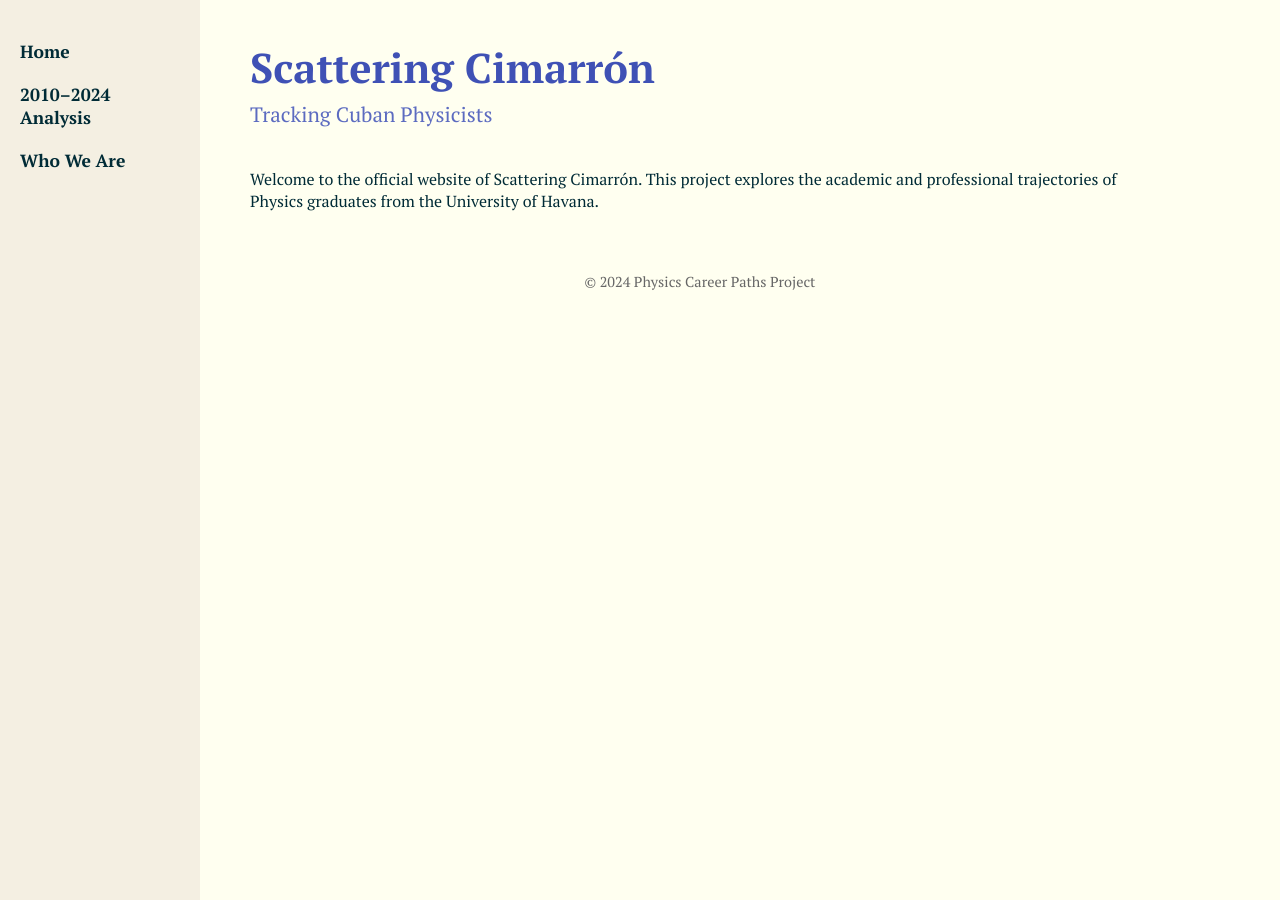
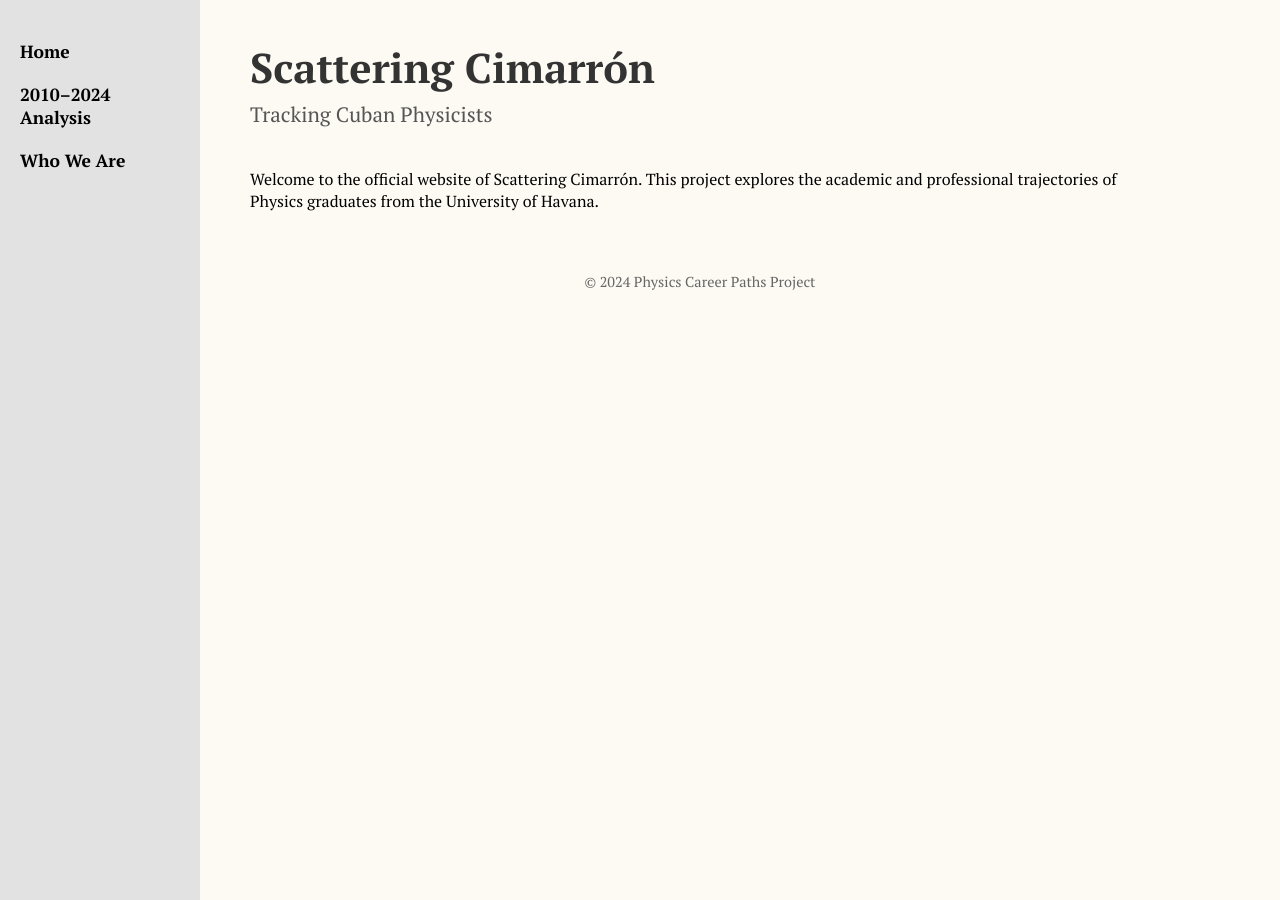
Before and after one commit to Gretica/Tracking_Cuban_Physicists, a Jekyll site: the page built from index.md, in a window 1280 px wide. Built offline with Jekyll 4.4.1, drawn with Linux system fonts in a browser that asks for light colours.

Commit message:
Update default.html

```diff
--- a/_layouts/default.html
+++ b/_layouts/default.html
@@ -7,8 +7,8 @@
   <link href="https://fonts.googleapis.com/css2?family=PT+Serif:wght@400;700&display=swap" rel="stylesheet">
   <style>
     body {
-      background-color: #fffff0; /* Ivory (blanco hueso) */
-      color: #002b36;            /* Azul navy oscuro para texto normal */
+      background-color: #fdfaf3; /* blanco hueso */
+      color: #000000;           /* texto normal en negro */
       font-family: 'PT Serif', serif;
       margin: 0;
       display: flex;
@@ -17,7 +17,7 @@
 
     nav {
       width: 200px;
-      background-color: #f4efe2;
+      background-color: #e2e2e2; /* gris claro */
       padding: 40px 20px;
       box-sizing: border-box;
       position: fixed;
@@ -28,7 +28,7 @@
 
     nav a {
       display: block;
-      color: #002b36;
+      color: #000000;
       text-decoration: none;
       margin-bottom: 20px;
       font-weight: bold;
@@ -53,25 +53,25 @@
       font-size: 2.6em;
       font-weight: bold;
       margin: 0;
-      color: #3f51b5; /* Indigo 500 */
+      color: #333333; /* gris oscuro */
     }
 
     .project-subtitle {
       font-size: 1.3em;
-      color: #5c6bc0; /* Indigo 300–400 */
+      color: #555555; /* un gris más claro */
       margin-top: 5px;
     }
 
     h1, h2, h3 {
       font-family: 'PT Serif', serif;
-      color: #3949ab; /* Azul más claro que el título principal */
+      color: #333333; /* títulos en gris oscuro */
     }
 
     footer {
       text-align: center;
       margin-top: 60px;
       font-size: 0.9em;
-      color: #666;
+      color: #666666;
     }
   </style>
 </head>
```
